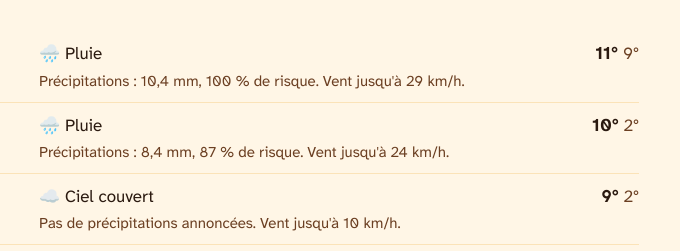
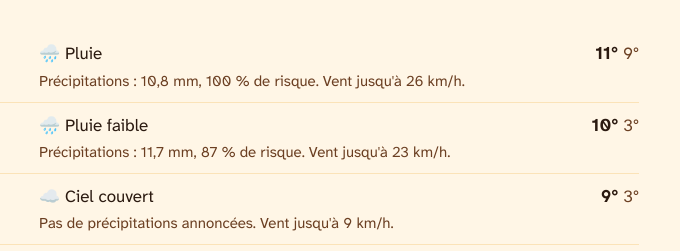
Before and after one commit to saint-saulve-au-quotidien/saint-saulve-au-quotidien.github.io, a plain HTML site: page meteo/index.html in a window 1280 px wide. Shown: the part 335-586 px from the top of the page, 129-809 px from the left. Drawn offline with Linux system fonts and the light colour scheme.

Commit message:
Mise à jour du site

```diff
--- a/meteo/index.html
+++ b/meteo/index.html
@@ -77,17 +77,17 @@
   <span class="jour-nom">Jeu. 19</span>
   <span class="jour-ciel"><span aria-hidden="true">🌧️</span> Pluie</span>
   <span class="jour-temperatures"><b>11°</b> <span>9°</span></span>
-  <span class="jour-plus">Précipitations : 10,4 mm, 100 % de risque. Vent jusqu'à 29 km/h.</span>
+  <span class="jour-plus">Précipitations : 10,8 mm, 100 % de risque. Vent jusqu'à 26 km/h.</span>
 </li><li class="jour-meteo">
   <span class="jour-nom">Ven. 20</span>
-  <span class="jour-ciel"><span aria-hidden="true">🌧️</span> Pluie</span>
-  <span class="jour-temperatures"><b>10°</b> <span>2°</span></span>
-  <span class="jour-plus">Précipitations : 8,4 mm, 87 % de risque. Vent jusqu'à 24 km/h.</span>
+  <span class="jour-ciel"><span aria-hidden="true">🌧️</span> Pluie faible</span>
+  <span class="jour-temperatures"><b>10°</b> <span>3°</span></span>
+  <span class="jour-plus">Précipitations : 11,7 mm, 87 % de risque. Vent jusqu'à 23 km/h.</span>
 </li><li class="jour-meteo">
   <span class="jour-nom">Sam. 21</span>
   <span class="jour-ciel"><span aria-hidden="true">☁️</span> Ciel couvert</span>
-  <span class="jour-temperatures"><b>9°</b> <span>2°</span></span>
-  <span class="jour-plus">Pas de précipitations annoncées. Vent jusqu'à 10 km/h.</span>
+  <span class="jour-temperatures"><b>9°</b> <span>3°</span></span>
+  <span class="jour-plus">Pas de précipitations annoncées. Vent jusqu'à 9 km/h.</span>
 </li><li class="jour-meteo">
   <span class="jour-nom">Dim. 22</span>
   <span class="jour-ciel"><span aria-hidden="true">☁️</span> Ciel couvert</span>
```
Also changed, not shown: donnees.json (+9 -9 lines), index.html (+3 -3 lines).
